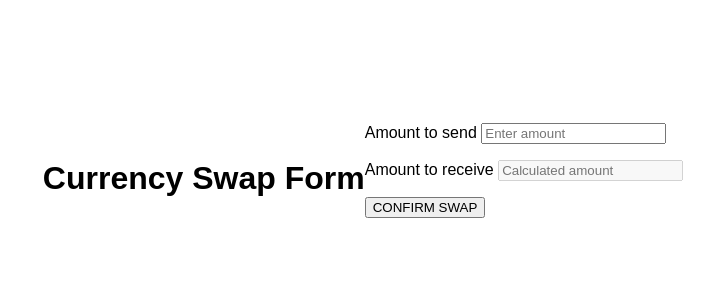
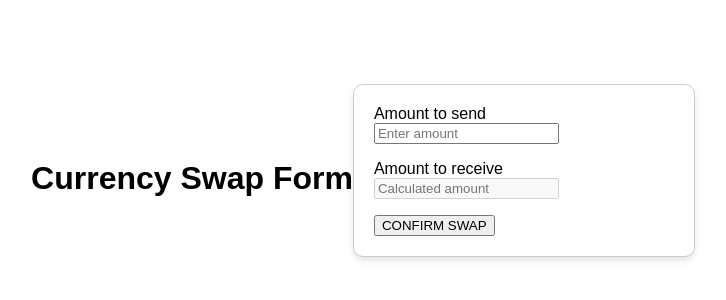
Before and after one commit to kweechuen/switcheo-code-challenge, a plain HTML site: page problem2/index.html in a window 1280 px wide. Shown: the part 222-522 px from the top of the page, without its empty margins (277-1003 px from the left). Drawn offline with Linux system fonts and the light colour scheme.

Commit message:
Update style.css

```diff
--- a/problem2/style.css
+++ b/problem2/style.css
@@ -6,3 +6,12 @@ body {
   min-width: 360px;
   font-family: Arial, Helvetica, sans-serif;
 }
+
+form {
+  padding: 20px;
+  width: 300px;
+  background-color: #ffffff;
+  border: 1px solid #ccc;
+  border-radius: 10px;
+  box-shadow: 0 4px 6px rgba(0, 0, 0, 0.1);
+}
```
